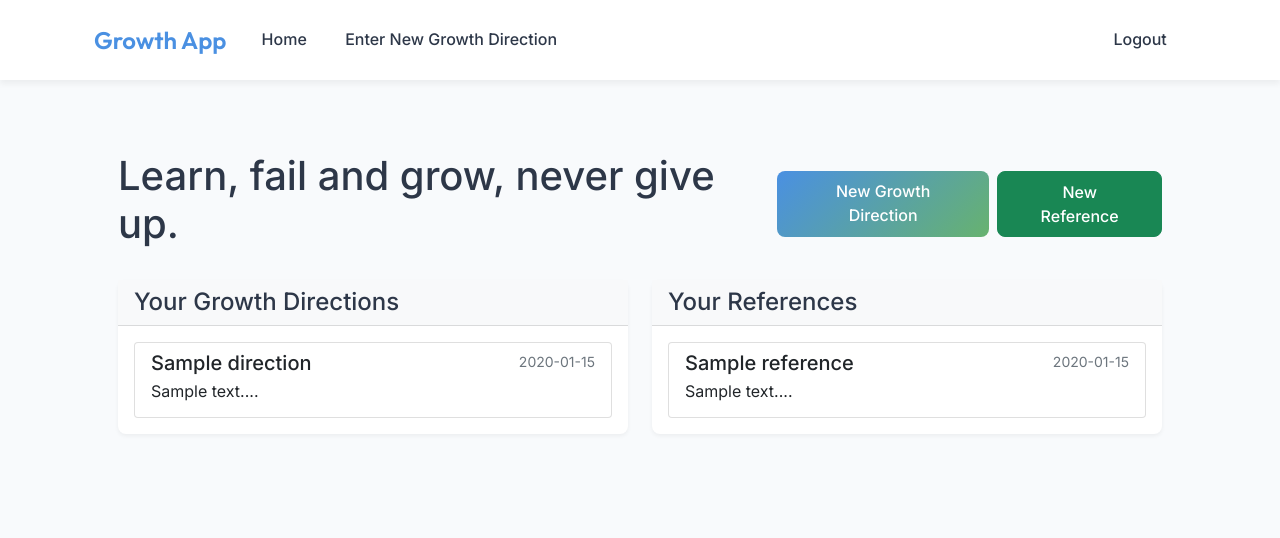
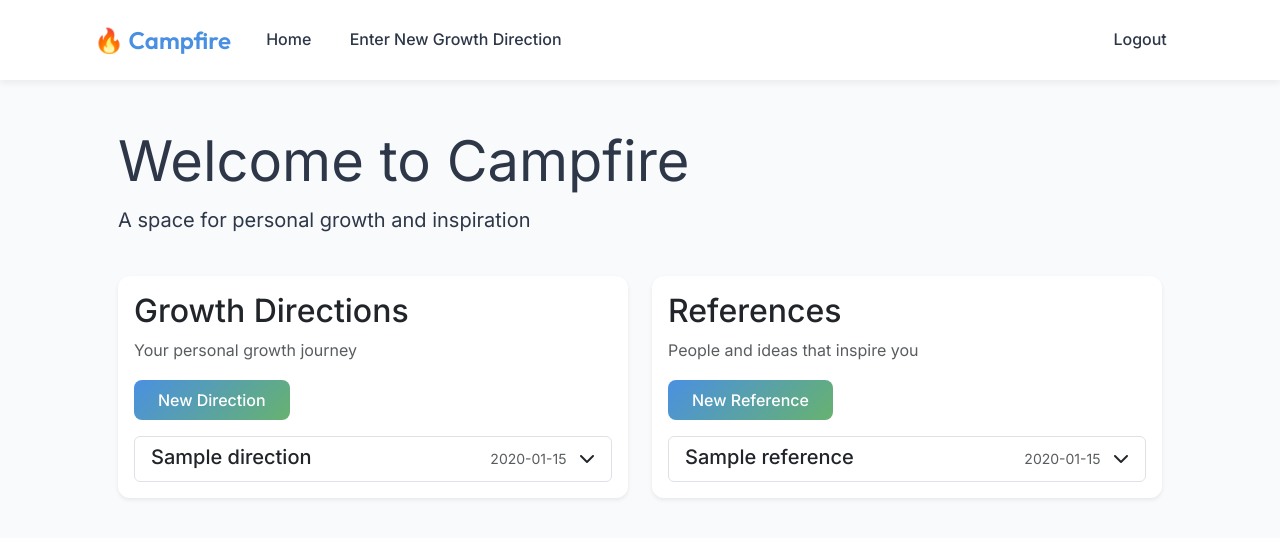
Before and after one commit to drublackberry/counsel_windsurf, a Flask app: page / in a window 1280 px wide. Shown: the top 538 px of the page. Run offline with Flask 2, Linux system fonts and the light colour scheme; a user stored in the database is signed in; tables that the repository leaves empty hold one stand-in row (values such as "Sample post"); parts of the project's set-up code (start-up, migrations or seed data) failed here and were passed over.

Commit message:
Reformatted landing page

```diff
--- a/app/templates/base.html
+++ b/app/templates/base.html
@@ -3,9 +3,10 @@
 <head>
     <meta charset="UTF-8">
     <meta name="viewport" content="width=device-width, initial-scale=1.0">
-    <title>{{ title }} - Growth App</title>
-    <link href="https://cdn.jsdelivr.net/npm/bootstrap@5.1.3/dist/css/bootstrap.min.css" rel="stylesheet">
+    <title>{{ title }} - Campfire</title>
+    <link href="https://cdn.jsdelivr.net/npm/bootstrap@5.3.0/dist/css/bootstrap.min.css" rel="stylesheet">
     <link href="https://fonts.googleapis.com/css2?family=Inter:wght@400;500;600&family=Outfit:wght@400;500;600&display=swap" rel="stylesheet">
+    <link rel="stylesheet" href="https://cdnjs.cloudflare.com/ajax/libs/font-awesome/6.4.0/css/all.min.css">
     <style>
         :root {
             --primary-color: #4A90E2;
@@ -104,7 +105,7 @@
 <body>
     <nav class="navbar navbar-expand-lg">
         <div class="container">
-            <a class="navbar-brand" href="{{ url_for('main.index') }}">Growth App</a>
+            <a class="navbar-brand" href="{{ url_for('main.index') }}">🔥 Campfire</a>
             <button class="navbar-toggler" type="button" data-bs-toggle="collapse" data-bs-target="#navbarNav">
                 <span class="navbar-toggler-icon"></span>
             </button>
@@ -149,6 +150,7 @@
         {% block content %}{% endblock %}
     </main>
 
-    <script src="https://cdn.jsdelivr.net/npm/bootstrap@5.1.3/dist/js/bootstrap.bundle.min.js"></script>
+    <script src="https://cdn.jsdelivr.net/npm/bootstrap@5.3.0/dist/js/bootstrap.bundle.min.js"></script>
+    {% block scripts %}{% endblock %}
 </body>
 </html>
--- a/app/templates/index.html
+++ b/app/templates/index.html
@@ -1,70 +1,75 @@
 {% extends "base.html" %}
 
 {% block content %}
-<div class="container mt-4">
-    <div class="row">
-        <div class="col-md-12 mb-4">
-            <div class="d-flex justify-content-between align-items-center">
-                <h1>Learn, fail and grow, never give up.</h1>
-                {% if current_user.is_authenticated %}
-                <div class="d-flex gap-2">
-                    <a href="{{ url_for('main.create_direction') }}" class="btn btn-primary">New Growth Direction</a>
-                    <a href="{{ url_for('main.create_reference') }}" class="btn btn-success">New Reference</a>
-                </div>
-                {% endif %}
-            </div>
+<div class="container">
+    <div class="row mb-4">
+        <div class="col">
+            <h1 class="display-4">Welcome to Campfire</h1>
+            <p class="lead">A space for personal growth and inspiration</p>
         </div>
     </div>
 
     {% if current_user.is_authenticated %}
     <div class="row">
-        <!-- Growth Directions -->
-        <div class="col-md-6">
-            <div class="card">
-                <div class="card-header">
-                    <h2 class="h4 mb-0">Your Growth Directions</h2>
-                </div>
+        <div class="col-md-6 mb-4">
+            <div class="card shadow-sm h-100">
                 <div class="card-body">
-                    {% if current_user.directions.count() > 0 %}
+                    <h2>Growth Directions</h2>
+                    <p class="text-muted">Your personal growth journey</p>
+                    <a href="{{ url_for('main.create_direction') }}" class="btn btn-primary mb-3">New Direction</a>
+
+                    {% if current_user.directions %}
                         <div class="list-group">
-                            {% for direction in current_user.directions %}
-                            <a href="{{ url_for('main.direction', id=direction.id) }}" class="list-group-item list-group-item-action">
-                                <div class="d-flex w-100 justify-content-between">
+                        {% for direction in current_user.directions %}
+                            <div class="list-group-item">
+                                <div class="d-flex w-100 justify-content-between align-items-center" role="button" data-bs-toggle="collapse" data-bs-target="#direction{{ direction.id }}" aria-expanded="false">
                                     <h5 class="mb-1">{{ direction.title }}</h5>
-                                    <small class="text-muted">{{ direction.timestamp.strftime('%Y-%m-%d') }}</small>
+                                    <div>
+                                        <small class="text-muted me-2">{{ direction.timestamp.strftime('%Y-%m-%d') }}</small>
+                                        <i class="fas fa-chevron-down"></i>
+                                    </div>
                                 </div>
-                                <p class="mb-1">{{ direction.description[:100] }}...</p>
-                            </a>
-                            {% endfor %}
+                                <div class="collapse mt-2" id="direction{{ direction.id }}">
+                                    <p class="mb-1">{{ direction.description }}</p>
+                                    <a href="{{ url_for('main.direction', id=direction.id) }}" class="btn btn-sm btn-outline-primary mt-2">View Details</a>
+                                </div>
+                            </div>
+                        {% endfor %}
                         </div>
                     {% else %}
-                        <p class="text-muted">No growth directions yet. Click "New Growth Direction" to start your journey!</p>
+                        <p class="text-muted">No growth directions yet. Start by creating one!</p>
                     {% endif %}
                 </div>
             </div>
         </div>
 
-        <!-- References -->
-        <div class="col-md-6">
-            <div class="card">
-                <div class="card-header">
-                    <h2 class="h4 mb-0">Your References</h2>
-                </div>
+        <div class="col-md-6 mb-4">
+            <div class="card shadow-sm h-100">
                 <div class="card-body">
-                    {% if current_user.references.count() > 0 %}
+                    <h2>References</h2>
+                    <p class="text-muted">People and ideas that inspire you</p>
+                    <a href="{{ url_for('main.create_reference') }}" class="btn btn-primary mb-3">New Reference</a>
+
+                    {% if current_user.references %}
                         <div class="list-group">
-                            {% for reference in current_user.references %}
-                            <a href="{{ url_for('main.reference', id=reference.id) }}" class="list-group-item list-group-item-action">
-                                <div class="d-flex w-100 justify-content-between">
+                        {% for reference in current_user.references %}
+                            <div class="list-group-item">
+                                <div class="d-flex w-100 justify-content-between align-items-center" role="button" data-bs-toggle="collapse" data-bs-target="#reference{{ reference.id }}" aria-expanded="false">
                                     <h5 class="mb-1">{{ reference.title }}</h5>
-                                    <small class="text-muted">{{ reference.timestamp.strftime('%Y-%m-%d') }}</small>
+                                    <div>
+                                        <small class="text-muted me-2">{{ reference.timestamp.strftime('%Y-%m-%d') }}</small>
+                                        <i class="fas fa-chevron-down"></i>
+                                    </div>
                                 </div>
-                                <p class="mb-1">{{ reference.description[:100] }}...</p>
-                            </a>
-                            {% endfor %}
+                                <div class="collapse mt-2" id="reference{{ reference.id }}">
+                                    <p class="mb-1">{{ reference.description }}</p>
+                                    <a href="{{ url_for('main.reference', id=reference.id) }}" class="btn btn-sm btn-outline-primary mt-2">View Details</a>
+                                </div>
+                            </div>
+                        {% endfor %}
                         </div>
                     {% else %}
-                        <p class="text-muted">No references yet. Click "New Reference" to add someone who inspires you!</p>
+                        <p class="text-muted">No references yet. Start by adding one!</p>
                     {% endif %}
                 </div>
             </div>
@@ -74,7 +79,7 @@
     <div class="row">
         <div class="col-md-12">
             <div class="jumbotron">
-                <h2>Welcome to Growth Direction Counseling!</h2>
+                <h2>Welcome to Campfire!</h2>
                 <p class="lead">This is a place where you can explore your personal growth journey and keep track of people who inspire you.</p>
                 <hr class="my-4">
                 <p>Please log in to start your journey.</p>
@@ -86,23 +91,24 @@
 </div>
 
 <style>
+[data-bs-toggle="collapse"] {
+    cursor: pointer;
+}
+
+[data-bs-toggle="collapse"] .fas {
+    transition: transform 0.2s ease;
+}
+
+[data-bs-toggle="collapse"][aria-expanded="true"] .fas {
+    transform: rotate(180deg);
+}
+
 .list-group-item {
-    transition: transform 0.2s ease, box-shadow 0.2s ease;
+    transition: background-color 0.2s ease;
 }
 
 .list-group-item:hover {
-    transform: translateY(-2px);
-    box-shadow: 0 4px 6px rgba(0, 0, 0, 0.1);
-}
-
-.card {
-    border-radius: 8px;
-    box-shadow: 0 2px 4px rgba(0, 0, 0, 0.05);
-}
-
-.card-header {
-    background-color: #f8f9fa;
-    border-bottom: 1px solid rgba(0, 0, 0, 0.125);
+    background-color: rgba(0, 0, 0, 0.02);
 }
 </style>
 {% endblock %}
```
Also changed, not shown: app/templates/auth/login.html (+5 -5 lines), app/templates/auth/register.html (+5 -5 lines).
